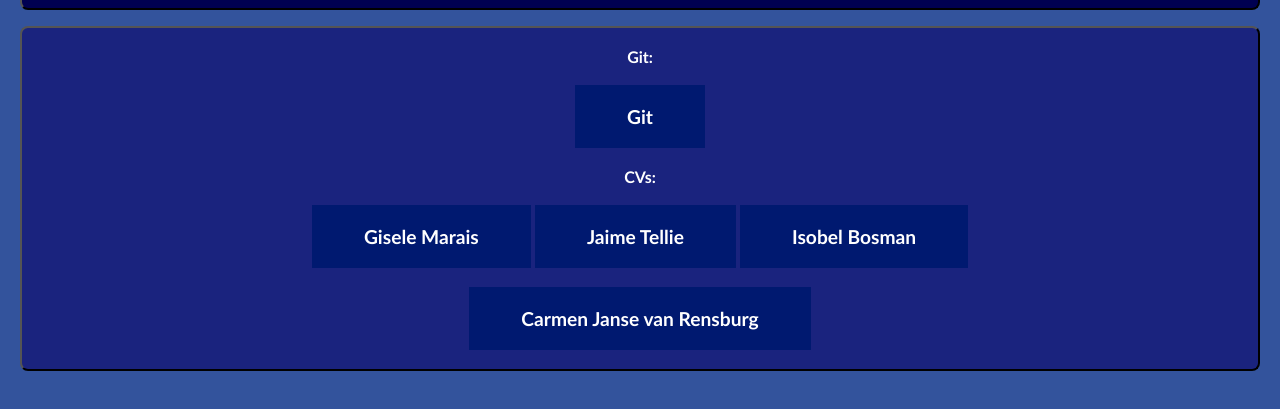
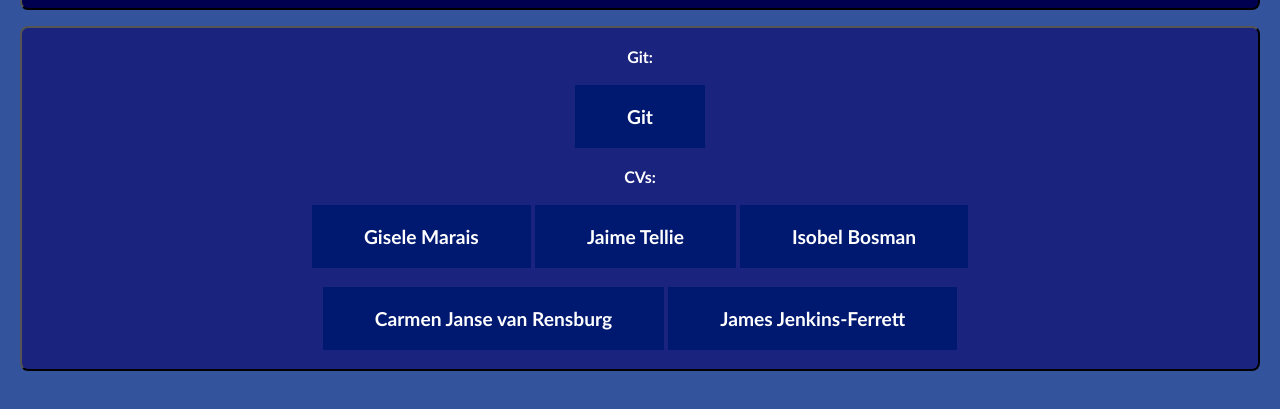
Before and after one commit to COS301CapstoneProject/COS301CapstoneProject.github.io, a plain HTML site: page index.html in a window 1280 px wide. Shown: the part 197-606 px from the top of the page. Drawn offline with Linux system fonts and the light colour scheme.

Commit message:
Added Last IO Page

```diff
--- a/index.html
+++ b/index.html
@@ -22,7 +22,7 @@
     	<b><a href="https://u17021627.github.io//" class="button">Jaime Tellie</a></b>
 	<b><a href="https://u18020519.github.io//" class="button">Isobel Bosman</a></b><br><br>
 	<b><a href="https://CarmenJvR.github.io//" class="button">Carmen Janse van Rensburg</a></b>
-	<!-- Add CV Links Here -->
+	<b><a href="https://jamesjenkinsferrett.github.io//" class="button">James Jenkins-Ferrett</a></b>
 	<br><br>
 </p>
 </div>
```
